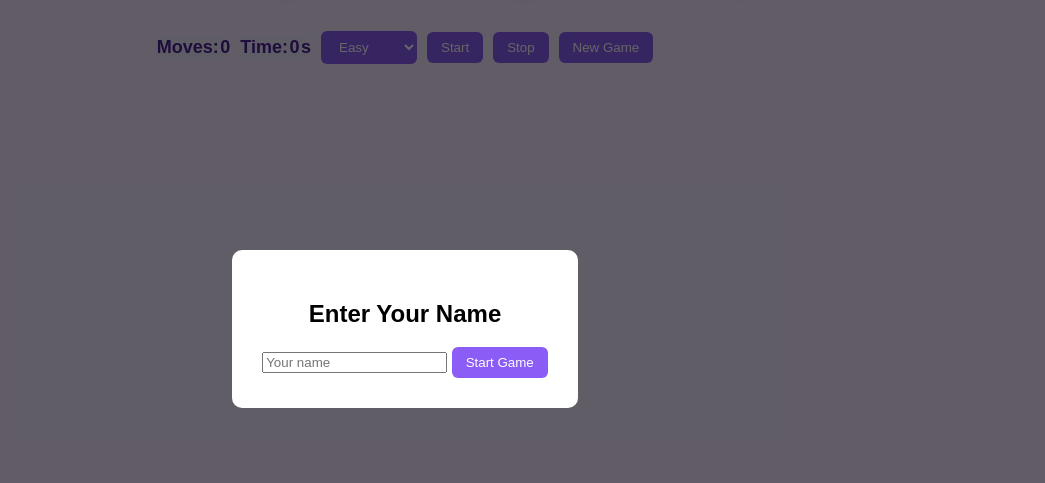
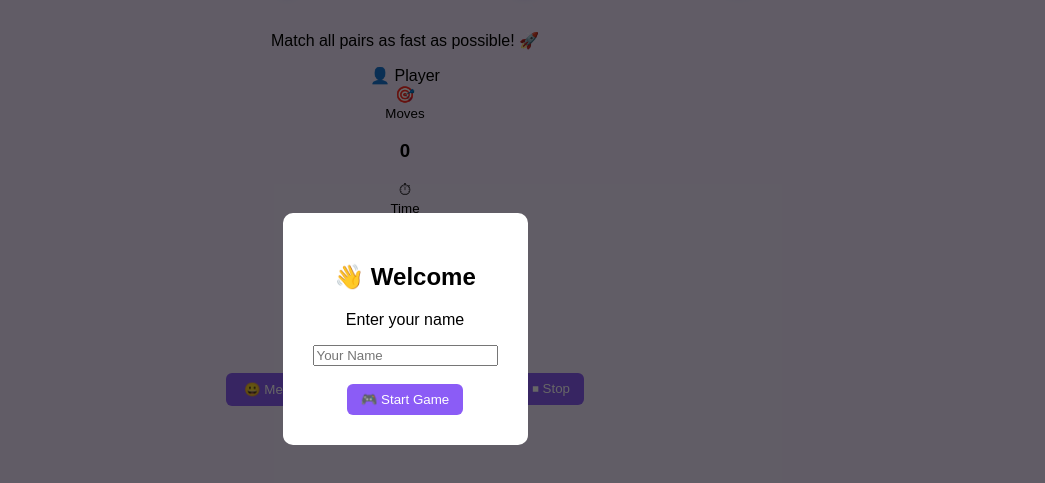
Before and after one commit to urmilafulara/memory-matching-game, a plain HTML site: page index.html in a window 1280 px wide. Shown: the part 71-554 px from the top of the page, without its empty margins (235-1280 px from the left). Drawn offline with nearby package versions, Linux system fonts and the light colour scheme.

Commit message:
index.html

```diff
--- a/index.html
+++ b/index.html
@@ -1,54 +1,186 @@
 <!DOCTYPE html>
-<html>
+<html lang="en">
+
 <head>
-<meta charset="UTF-8">
-<title>Memory Matching Game</title>
-<link rel="stylesheet" href="style.css">
+
+    <meta charset="UTF-8">
+    <meta name="viewport" content="width=device-width, initial-scale=1.0">
+
+    <title>Memory Matching Game</title>
+
+    <link rel="stylesheet" href="style.css">
+
+    <script src="https://cdn.jsdelivr.net/npm/canvas-confetti@1.6.0/dist/confetti.browser.min.js"></script>
+
 </head>
 
-<body>
-    <button class="dark-btn" onclick="toggleDark()" id="darkToggle">🌙</button>
-    <h1>🧠 Memory Matching Game 🎯</h1>
+<body class="medium">
+
+    <!-- Dark Mode -->
+
+    <button
+        id="darkToggle"
+        class="dark-btn"
+        onclick="toggleDark()">
+        🌙
+    </button>
+
+    <!-- Heading -->
+
+    <h1 id="gameTitle">
+        🧠 Memory Matching Game 🎯
+    </h1>
+
+    <p class="subtitle">
+        Match all pairs as fast as possible! 🚀
+    </p>
+
+    <!-- Player -->
+
+    <div class="player-box">
+
+        👤 <span id="player">Player</span>
+
+    </div>
+
+    <!-- Stats -->
+
+    <div class="stats">
+
+        <div class="stat-card">
+
+            <div>🎯</div>
+
+            <small>Moves</small>
+
+            <h3 id="moves">0</h3>
+
+        </div>
+
+        <div class="stat-card">
+
+            <div>⏱</div>
+
+            <small>Time</small>
+
+            <h3>
+                <span id="time">0</span>s
+            </h3>
+
+        </div>
+
+        <div class="stat-card">
+
+            <div>🏆</div>
+
+            <small>Best</small>
+
+            <h3 id="bestScore">--</h3>
+
+        </div>
+
+    </div>
+
+    <!-- Controls -->
 
     <div class="controls">
 
-        <span>Moves: <span id="moves">0</span></span>
-        <span>Time: <span id="time">0</span>s</span>
+        <select id="difficulty">
 
-        <select id="difficulty">
-            <option value="8">Easy</option>
-            <option value="10">Medium</option>
-            <option value="18">Hard</option>
+            <option value="8">🐾 Easy</option>
+
+            <option value="10" selected>😀 Medium</option>
+
+            <option value="18">🚀 Hard</option>
+
         </select>
 
-        <button onclick="startTimer()">Start</button>
-        <button onclick="stopGame()">Stop</button>
-        <button onclick="startGame()">New Game</button>
+        <button onclick="startGame()">
+            ▶ Start
+        </button>
+
+        <button
+            id="pauseBtn"
+            onclick="togglePause()">
+            ⏸ Pause
+        </button>
+
+        <button onclick="stopGame()">
+            ⏹ Stop
+        </button>
 
     </div>
 
-    <div id="board" class="game-board"></div>
+    <!-- Status -->
 
-    <!-- POPUP FOR WIN -->
-     <div id="popup" class="popup">
-        <div class="popup-content">
-            <h2>🎉 You Won!</h2>
-            <p id="result"></p>
-            <button onclick="startGame()">Play Again</button>
-        </div>
+    <p
+        id="gameStatus"
+        class="status">
+    </p>
+
+    <!-- Game Board -->
+
+    <div
+        id="board"
+        class="game-board">
     </div>
 
-    <!-- POPUP FOR NAME BEFORE GAME -->
-     <div id="namePopup" class="popup" style="display:flex; align-items:center; justify-content:center;">
+    <!-- Win Popup -->
+
+    <div
+        id="popup"
+        class="popup">
+
         <div class="popup-content">
-            <h2>Enter Your Name</h2>
-            <input type="text" id="playerName" placeholder="Your name">
-            <button onclick="startGameWithName()">Start Game</button>
+
+            <h2>
+                🎉 Congratulations!
+            </h2>
+
+            <p id="result"></p>
+
+            <button onclick="chooseDifficulty()">
+                🔄 Play Again
+            </button>
+
         </div>
+
+    </div>
+
+    <!-- Name Popup -->
+
+    <div
+        id="namePopup"
+        class="popup show">
+
+        <div class="popup-content">
+
+            <h2>
+                👋 Welcome
+            </h2>
+
+            <p>
+                Enter your name
+            </p>
+
+            <input
+                id="playerName"
+                type="text"
+                maxlength="20"
+                placeholder="Your Name">
+
+            <br><br>
+
+            <button onclick="startGameWithName()">
+                🎮 Start Game
+            </button>
+
+        </div>
+
     </div>
 
     <script src="script.js"></script>
-    <script src="https://cdn.jsdelivr.net/npm/canvas-confetti@1.6.0/dist/confetti.browser.min.js"></script>
 
 </body>
+
 </html>
```
